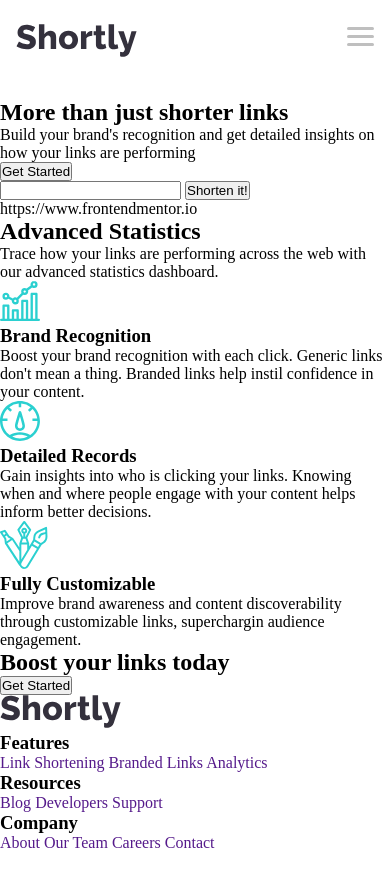
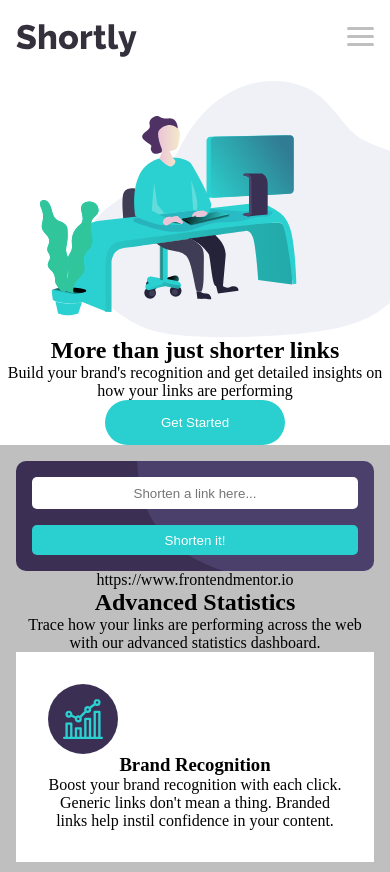
Before and after one commit to jiyyou/URL-Shortening-API, a plain HTML site: page index.html in a window 390 px wide. Shown: the top 872 px of the page. Drawn offline with Linux system fonts and the light colour scheme.

Commit message:
basic css/styling for mobile

```diff
--- a/index.html
+++ b/index.html
@@ -28,15 +28,17 @@
       <div class="header__buttondesign"></div>
     </button>
   </header>
+
   <section class="hero">
-    <img src="./illustration-working.svg" alt="" class='hero__image'>
+    <img src="./images/illustration-working.svg" alt="" class='hero__image'>
     <h2 class="hero__title">More than just shorter links</h2>
     <p class="hero__description">Build your brand's recognition and get detailed insights on how your links are performing</p>
     <button class="hero__button">Get Started</button>
   </section>
+
   <main class="main">
     <form action="" class="main__form">
-      <input type="text" class="main__input">
+      <input type="text" class="main__input" placeholder='Shorten a link here...'>
       <button class="main__button">Shorten it!</button>
     </form>
     <ul class="main__output">
@@ -81,10 +83,12 @@
       </li>
     </ul>
   </main>
+
   <section class="boost">
     <h2 class="boost__title">Boost your links today</h2>
-    <button class="boost_button">Get Started</button>
+    <button class="boost__button">Get Started</button>
   </section>
+
   <footer class="footer">
     <img src="./images/logo.svg" alt="" class="footer__logo">
     <ul class="footer__list">
@@ -110,16 +114,16 @@
     </ul>
     <nav class="footer__nav">
       <a href="" class="footer__link">
-        <img src="./icon-facebook.svg" alt="" class="footer__icon">
+        <img src="./images/icon-facebook.svg" alt="" class="footer__icon">
       </a>
       <a href="" class="footer__link">
-        <img src="./icon-twitter.svg" alt="" class="footer__icon">
+        <img src="./images/icon-twitter.svg" alt="" class="footer__icon">
       </a>
       <a href="" class="footer__link">
-        <img src="./icon-pinterest.svg" alt="" class="footer__icon">
+        <img src="./images/icon-pinterest.svg" alt="" class="footer__icon">
       </a>
       <a href="" class="footer__link">
-        <img src="./icon-instagram.svg" alt="" class="footer__icon">
+        <img src="./images/icon-instagram.svg" alt="" class="footer__icon">
       </a>
     </nav>
   </footer>
--- a/index.scss
+++ b/index.scss
@@ -17,6 +17,7 @@ $darkviolet2: hsl(260, 8%, 14%);
 	text-decoration: none;
 	margin: 0;
 	padding: 0;
+	text-align: center;
 }
 html {
 	box-sizing: border-box;
@@ -31,6 +32,7 @@ html {
 	padding: 1.5rem 1rem;
 	display: flex;
 	justify-content: space-between;
+	width: 100%;
 	&__navbox {
 		display: none;
 		&--active {
@@ -70,3 +72,135 @@ html {
 		border-radius: 50px;
 	}
 }
+
+.hero {
+	position: relative;
+	overflow: hidden;
+	display: flex;
+	flex-direction: column;
+	align-items: center;
+	&__image {
+		width: 100%;
+		position: relative;
+		right: -40px;
+		top:0;
+	}
+	&__title {
+		text-align: center;
+	}
+	&__description {
+		text-align: center;
+	}
+	&__button {
+		background-color: $cyan;
+		width: 180px;
+		height: 45px;
+		color: white;
+		border: none;
+		border-radius: 100px;
+	}
+}
+
+.main {
+	position: relative;
+	padding: 1rem;
+	background-color: $gray;
+	&__form {
+		border-radius: 10px;
+		padding: 1rem;
+		background-color: $darkviolet;
+		background-image: url('./images/bg-shorten-mobile.svg');
+		background-repeat: no-repeat;
+		background-position: right;
+	}
+	&__input {
+		width: 100%;
+		height: 30px;
+		border-radius: 5px;
+		border: none;
+		margin-bottom: 1rem;
+		padding: 1rem;
+	}
+	&__button {
+		width: 100%;
+		height: 30px;
+		border-radius: 5px;
+		border: none;
+		background-color: $cyan;
+		color: white;
+	}
+	&__output {
+
+	}
+	&__title {
+
+	}
+	&__description {
+
+	}
+	&__descriptionlist {
+
+	}
+}
+
+.descriptioncard {
+	position: relative;
+	background-color: white;
+	padding: 2rem;
+	margin-bottom: 2rem;
+	&__iconbox {
+		background-color: $darkviolet;
+		border-radius: 100%;
+		width: 70px;
+		height: 70px;
+		display: flex;
+		justify-content: center;
+		align-items: center;
+	}
+	&__icon {
+
+	}
+	&__title {
+
+	}
+	&__description {
+
+	}
+}
+
+.boost {
+	background-color: $darkviolet;
+	background-image: url('./images/bg-boost-mobile.svg');
+	padding: 4rem 2rem;
+	&__title {
+		color: white;
+		margin-bottom: 2rem;
+	}
+	&__button {
+		width: 160px;
+		height: 40px;
+		border: none;
+		background-color: $cyan;
+		color: white;
+		border-radius: 50px;
+	}
+}
+
+.footer {
+	padding: 2rem;
+	background-color: $darkviolet2;
+}
+
+.infocard {
+	display: flex;
+	flex-direction: column;
+	margin-bottom: 2.5rem;
+	&__title {
+		margin-bottom: 0.5rem;
+		color: white;
+	}
+	&__link {
+		margin-top: 1rem;
+		color: $gray;
+	}
+}
```
Also changed, not shown: design/mobile-active-states.jpg, index.css, 1 other file.
